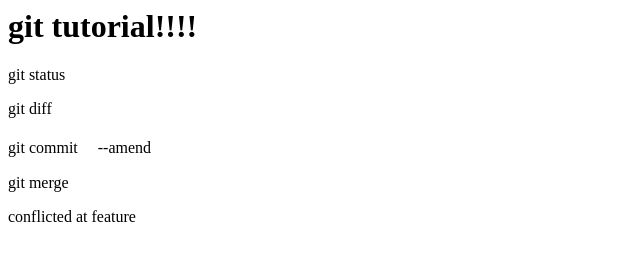
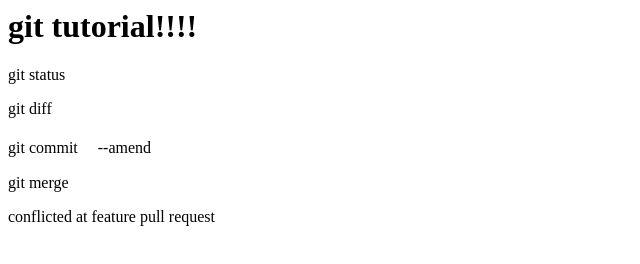
Before and after one commit to kyo422/git_tutorial, a plain HTML site: page index.html in a window 1280 px wide. Shown: the full height of the page, 0-640 px from the left. Drawn offline with Linux system fonts and the light colour scheme.

Commit message:
add pull request

```diff
--- a/index.html
+++ b/index.html
@@ -3,4 +3,4 @@
 <p>git diff</p>
 <p>git commit　 --amend</p>
 <p>git merge</p>
-conflicted at feature
+conflicted at feature pull request
```
